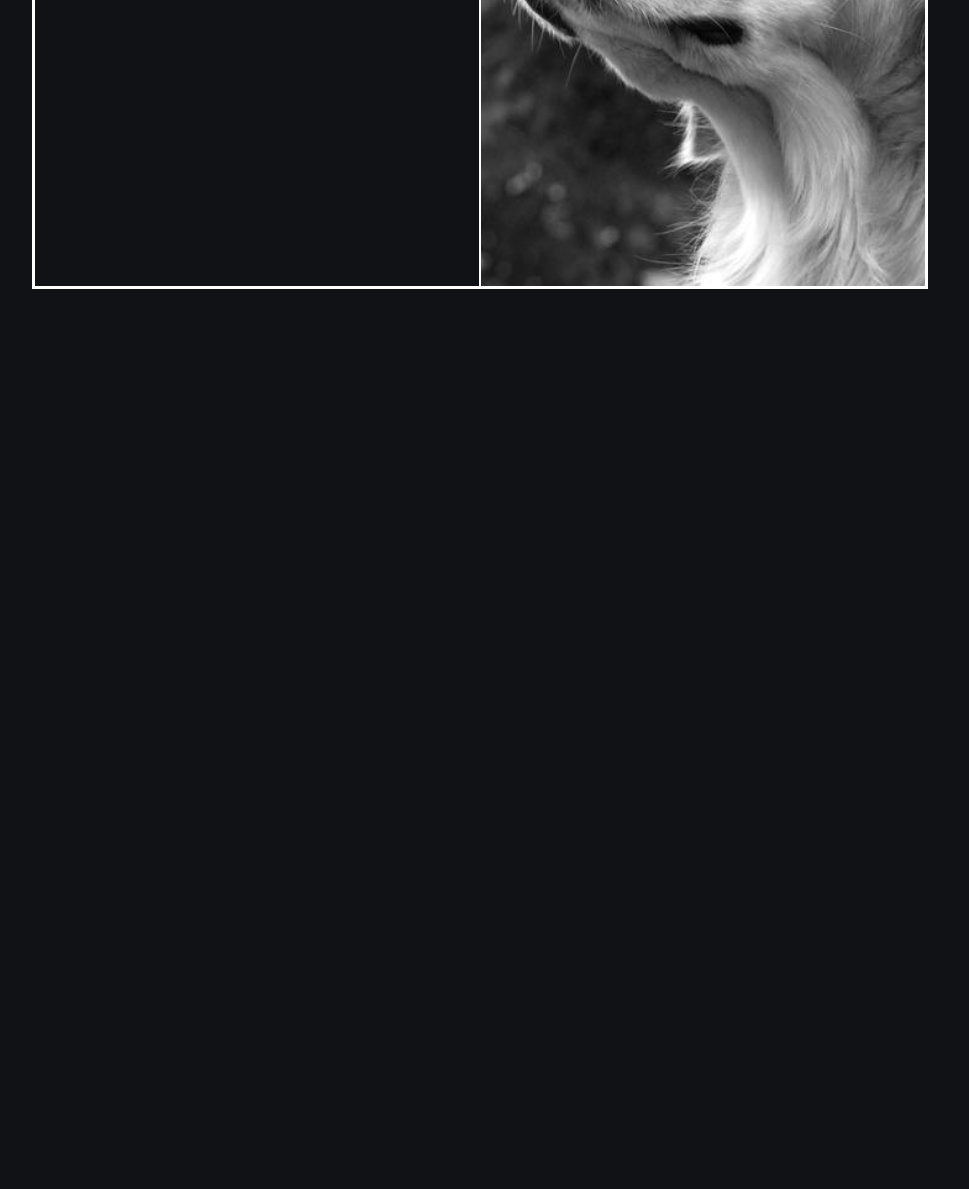
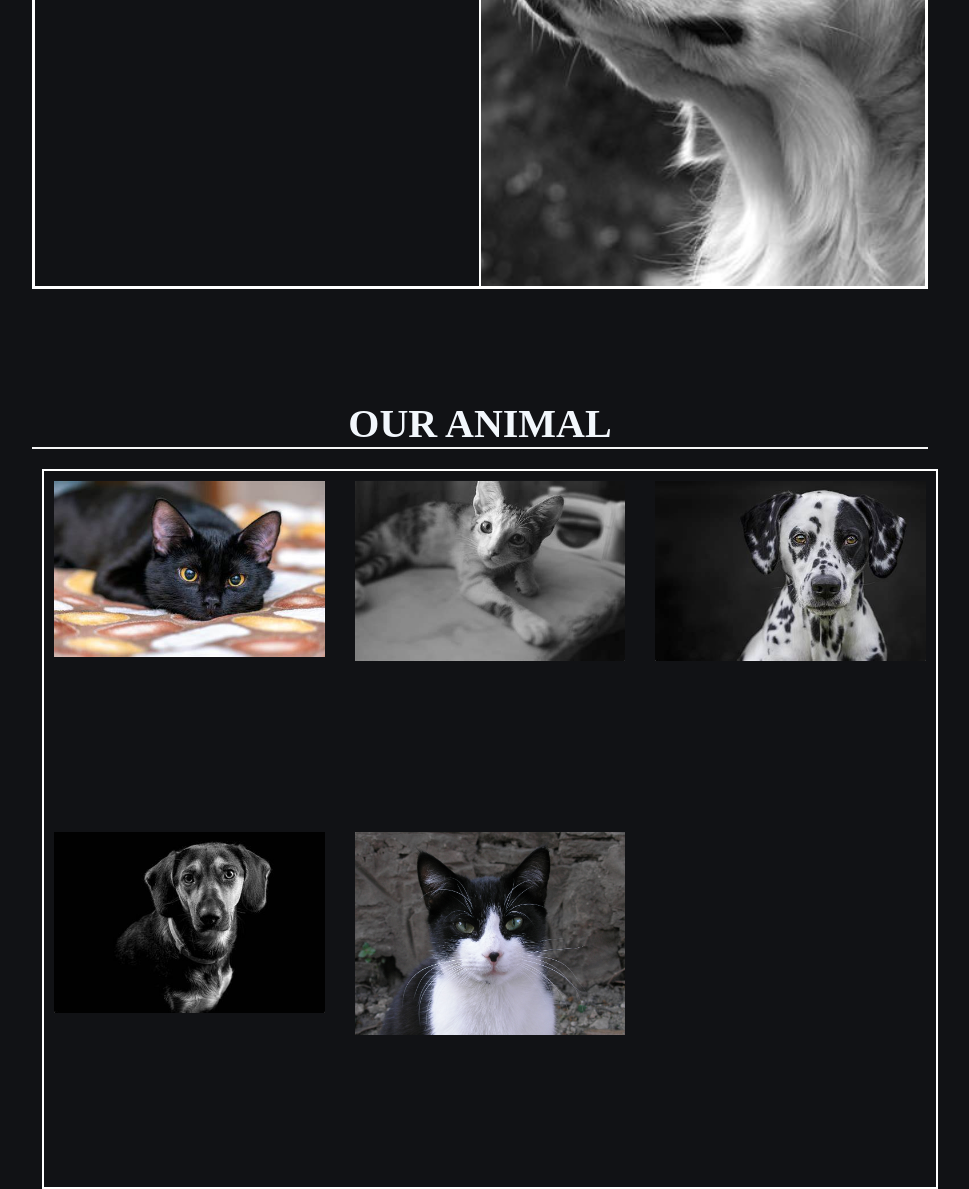
Before and after one commit to setab/sp3_petshopBD, a website built with Vite: page index.html in a window 1280 px wide. Shown: the part 2360-3549 px from the top of the page, without its empty margins (160-1129 px from the left). Before the commit the page ends 2660 px from the top, so only its background shows below. Built offline with nearby package versions, Linux system fonts and the light colour scheme.

Commit message:
added few imges and banner

```diff
--- a/index.html
+++ b/index.html
@@ -63,6 +63,16 @@
           <div class="dog_pic"></div>
         </div>
       </div>
+      <div class="our_animal_banner">
+        <h1>Our Animal</h1>
+        <div class="our_animal_pics">
+          <img src="./pics/OIP (1).jpeg" alt="" />
+          <img src="./pics/OIP (2).jpeg" alt="" />
+          <img src="./pics/OIP (3).jpeg" alt="" />
+          <img src="./pics/OIP (4).jpeg" alt="" />
+          <img src="./pics/R (1).jpeg" alt="" />
+        </div>
+      </div>
     </div>
     <script src="main.js"></script>
     <script type="module" src="mod.js"></script>
--- a/style.css
+++ b/style.css
@@ -232,3 +232,41 @@ nav {
   align-items: center; /* Center vertically */
   transform: scaleX(-1);
 }
+
+/* our animal  */
+.our_animal_banner {
+  margin-top: 80px;
+  width: 70%;
+  height: 800px;
+}
+.our_animal_banner h1 {
+  text-align: center;
+  font-size: 40px;
+  text-transform: uppercase;
+  margin: 20px 0px;
+  border-bottom: 2px solid whitesmoke;
+}
+.our_animal_pics {
+  border: 2px solid white;
+  width: 100%;
+  height: 90%;
+  display: grid;
+  /* grid-template-columns: repeat(auto-fit, minmax(200px, 1fr)); */
+  grid-template-columns: 1fr 1fr 1fr;
+
+  gap: 10px;
+  margin: 10px;
+}
+.our_animal_pics img {
+  width: 100%;
+  height: auto;
+  object-fit: cover;
+  padding: 10px;
+  justify-content: center;
+  transition: 0.5s;
+}
+.our_animal_pics img:hover {
+  width: 103%;
+  height: auto;
+  object-fit: cover;
+}
```
Also changed, not shown: pics/OIP (1).jpeg (added), pics/OIP (2).jpeg (added), pics/OIP (3).jpeg (added), pics/OIP (4).jpeg (added), pics/R (1).jpeg (added), pics/black-white-portrait-dog-photo-cute-collar-53417077.webp (added).
